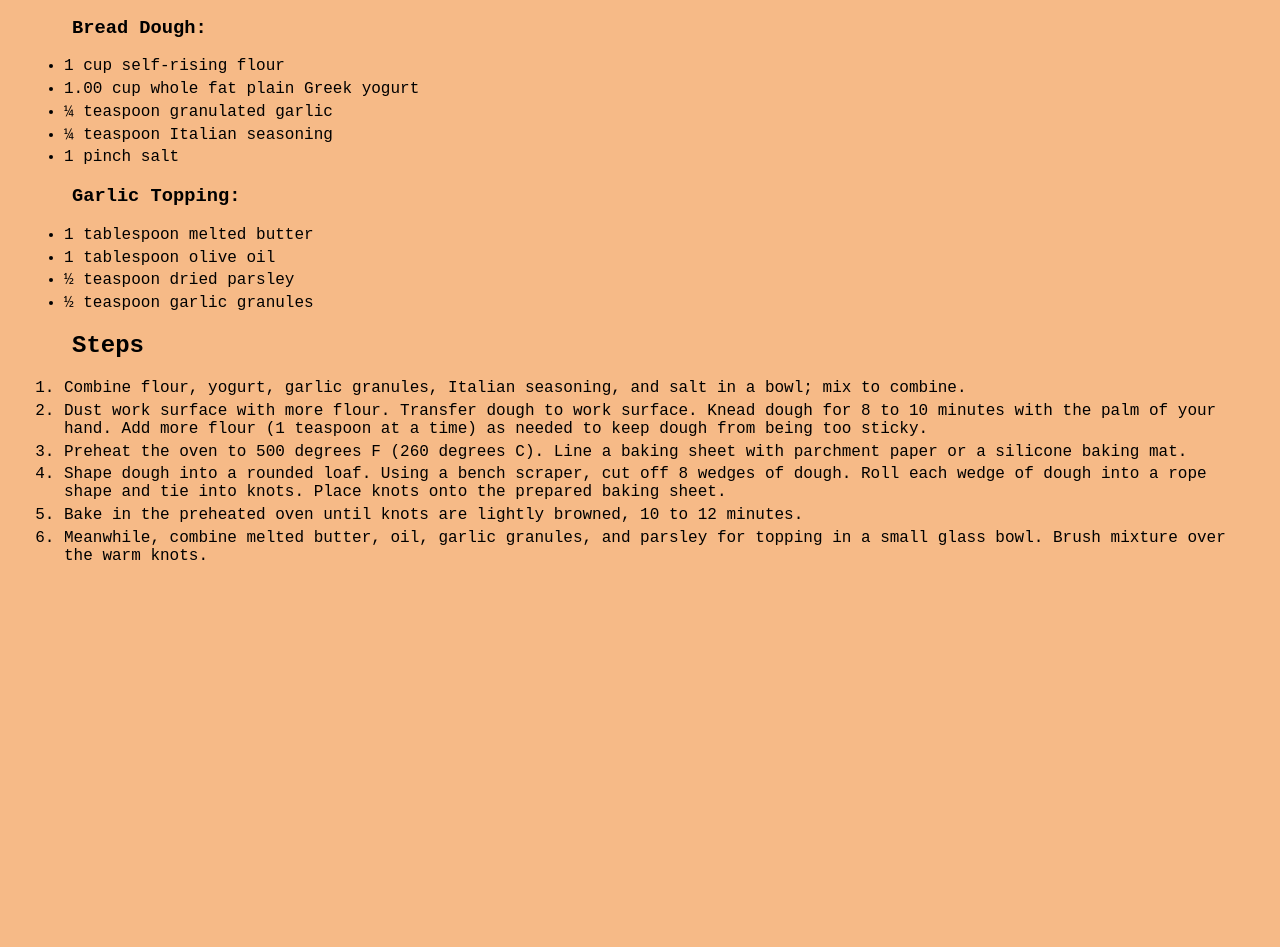
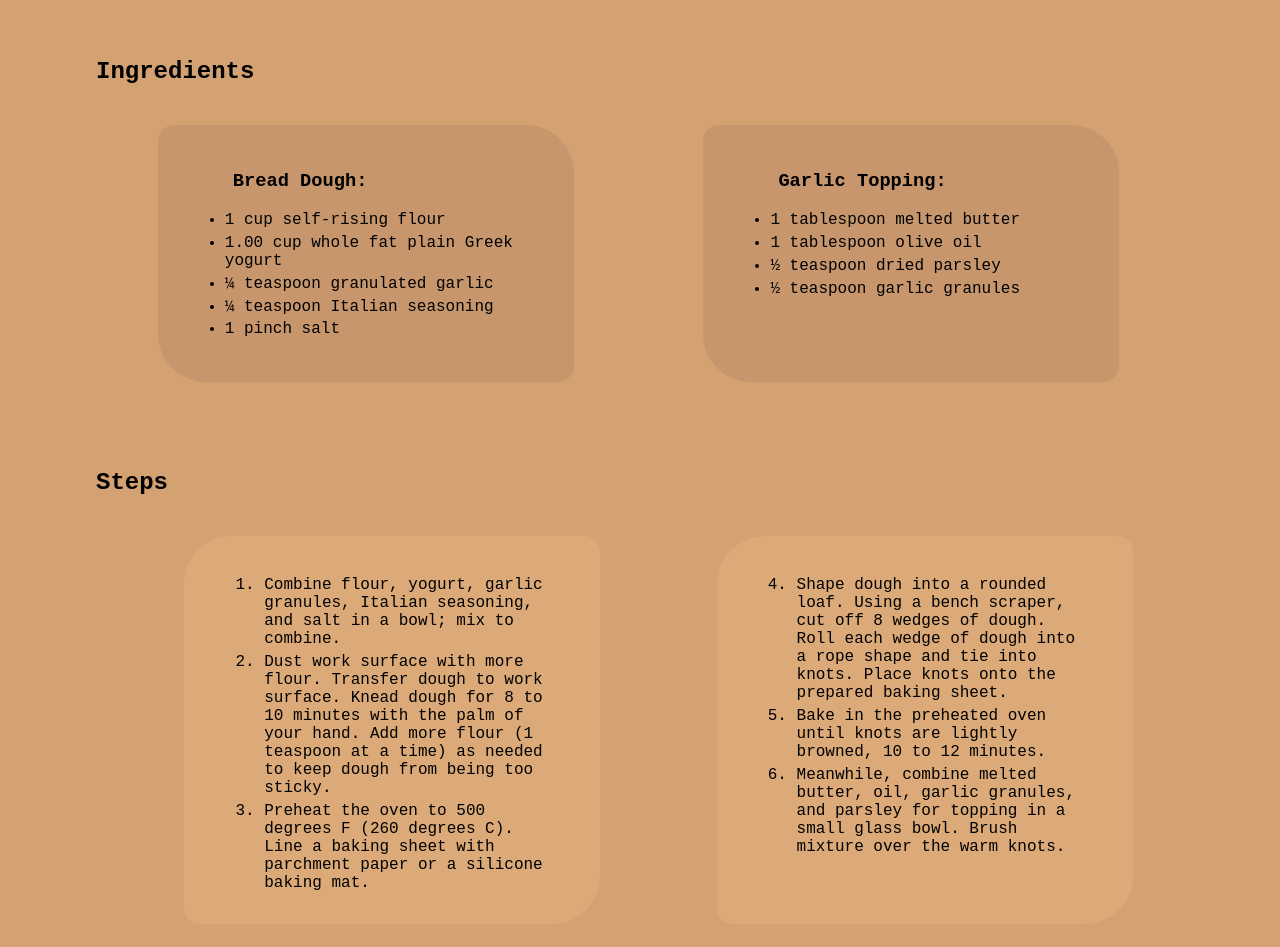
Before and after one commit to manu52697/odin-recipes, a plain HTML site: page recipes/garlic-knots.html in a window 1280 px wide. Shown: the part 554-1501 px from the top of the page. Before the commit the page ends 1159 px from the top, so only its background shows below. Drawn offline with Linux system fonts and the light colour scheme.

Commit message:
Add styles for ingredients and steps cards and start implementation
Added list-card, ingredient-list and steps-list classes to apply styles
to ingredient lists and steps lists.
Added variables for background colors.

```diff
--- a/recipes/garlic-knots.html
+++ b/recipes/garlic-knots.html
@@ -30,7 +30,10 @@
 
 	    <section>
                 <h2>Ingredients</h2>
+		<div class="flex-container">
+			<div class="list-card ingredient-list">
 			<h3>Bread Dough: </h3>
+
 		    <ul>
                         <li>1 cup self-rising flour</li>
                         <li>1.00 cup whole fat plain Greek yogurt</li>
@@ -38,7 +41,8 @@
                         <li>¼ teaspoon Italian seasoning</li>
                         <li>1 pinch salt</li>
                     </ul>
-
+ 		</div>
+		<div class="list-card ingredient-list">
                     <h3>Garlic Topping:</h3>
                         <ul>
                             <li>1 tablespoon melted butter</li>
@@ -46,10 +50,15 @@
                             <li>½ teaspoon dried parsley</li>
                             <li>½ teaspoon garlic granules</li>
                         </ul>
+			</div>
+		</div>
             </section>
-            <section>
+            <section >
                 <h2>Steps</h2>
-                    <ol>
+
+                    <ol >
+                        <div class="flex-container">
+                            <div class="list-card steps-list">
                                 <li>Combine flour, yogurt, garlic granules,
                                     Italian seasoning, and salt in a bowl;
                                     mix to combine.
@@ -66,6 +75,8 @@
                                     Line a baking sheet with parchment paper or a
                                     silicone baking mat.
                                 </li>
+                            </div>
+                            <div class="list-card steps-list">
                                 <li>
                                     Shape dough into a rounded loaf. Using a bench
                                     scraper, cut off 8 wedges of dough. Roll each
@@ -82,7 +93,11 @@
                                     granules, and parsley for topping in a small
                                     glass bowl. Brush mixture over the warm knots.
                                 </li>
+                                </div>
+                        </div>
+
                     </ol>
+
             </section>
         </article>
 </main>
--- a/style.css
+++ b/style.css
@@ -1,7 +1,15 @@
+
+:root {
+	--bg-color : rgb(212, 161, 115);
+	--bg-color-contrast-darker: rgb(199, 150, 108);
+	--bg-color-contrast-lighter: rgb(220, 170, 120);
+}
+
 body {
-    font-family: 'Courier New', Courier, monospace;
+
+	font-family: 'Courier New', Courier, monospace;
     font-size: 100%;
-    background-color: rgba(244, 164, 96, 0.75);
+    background-color: var(--bg-color);
 }
 
 h1 {
@@ -26,6 +34,10 @@ section#description p, h2 {
     text-align: start;
 }
 
+section {
+	padding: 1.5rem;
+}
+
 img {
     max-width: 90%;
     height: auto;
@@ -35,3 +47,38 @@ img {
 li {
     margin-bottom: 0.3rem;
 }
+
+.flex-container {
+	display: flex;
+	flex-direction: row;
+	justify-content: space-evenly;
+	align-items: stretch;
+	flex-wrap: wrap;
+
+
+}
+
+.list-card {
+	padding: 1.7rem;
+	margin: 1.25rem;
+	width: 26rem;
+	box-sizing: border-box;
+}
+
+.ingredient-list {
+	background-color:var(--bg-color-contrast-darker);
+	border-radius: 1rem 3rem;
+}
+
+.steps-list {
+	background-color: var(--bg-color-contrast-lighter);
+	border-radius: 3rem 1rem ;
+	padding-left: 5rem ;
+	padding-top: 2.5rem;
+	padding-right: 2.5rem;
+
+}
+
+/* ol div li {
+	list-style-position:outside;
+} */
```
Also changed, not shown: recipes/lasagna.html (+4 -2 lines). Lines whose indentation alone changed are shown as unchanged.
